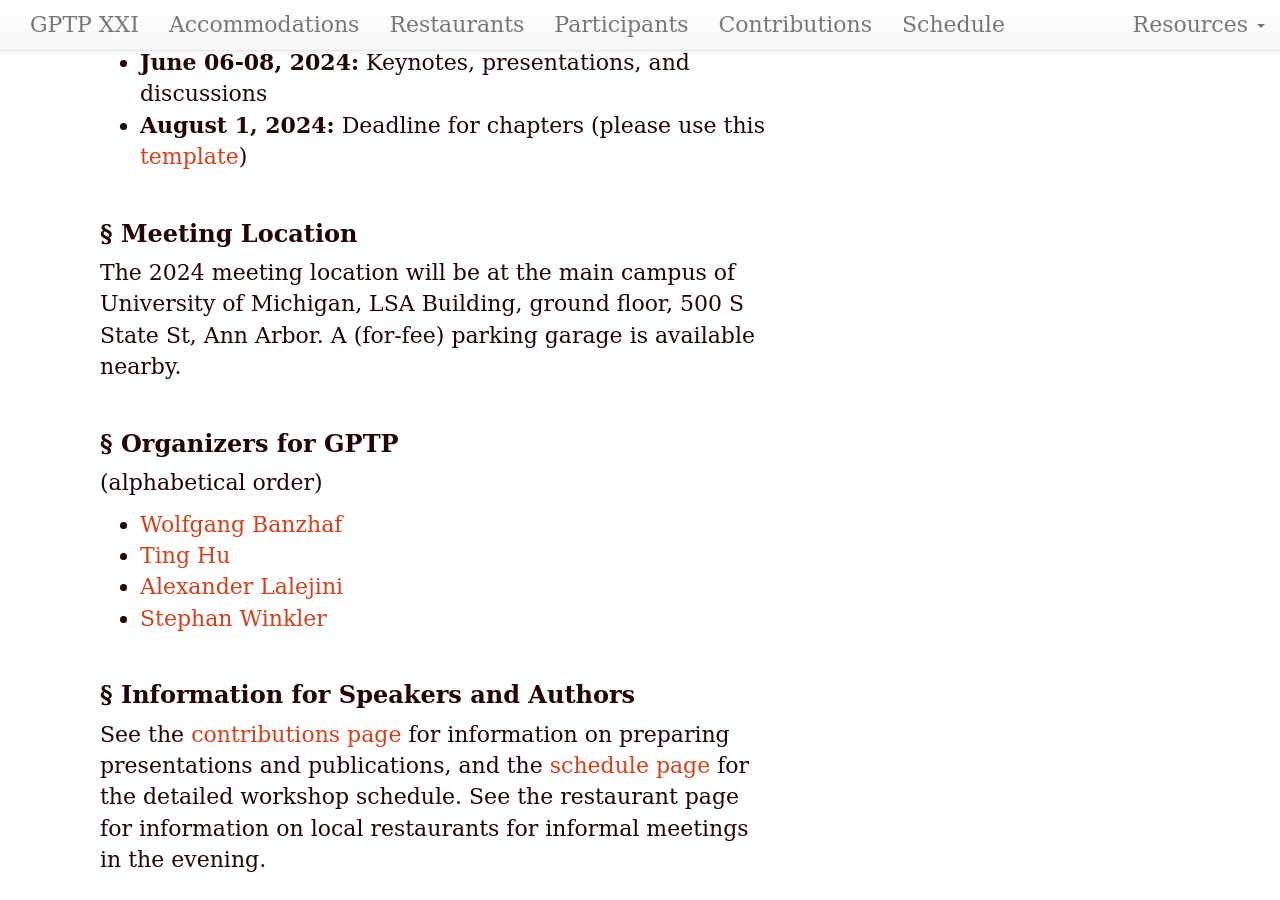
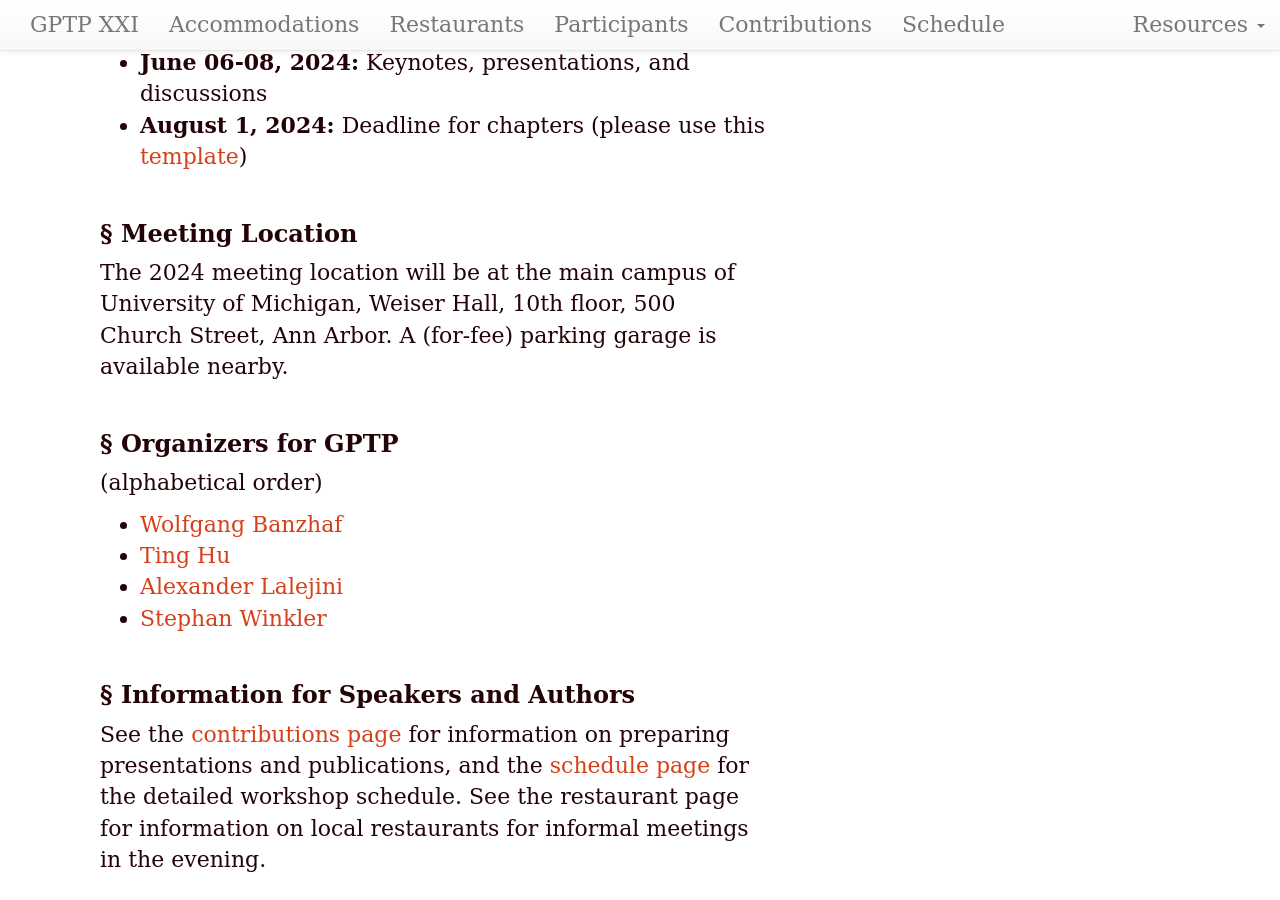
Before and after one commit to GPTP-workshop/gptp-workshop.github.io, a Jekyll site: the page built from index.md, in a window 1280 px wide and 900 px high, scrolled down 438 px. Built offline with Jekyll 4.4.1, drawn with Linux system fonts in a browser that asks for light colours.

Commit message:
Update index.md

```diff
--- a/index.md
+++ b/index.md
@@ -20,7 +20,7 @@ Fall 2022 will see the premiere of GPTP Sandbox, an online GPTP event dedicated
 
 ### Meeting Location
 
-The 2024 meeting location will be at the main campus of University of Michigan, LSA Building, ground floor, 500 S State St, Ann Arbor.
+The 2024 meeting location will be at the main campus of University of Michigan, Weiser Hall, 10th floor, 500 Church Street, Ann Arbor.
 A (for-fee) parking garage is available nearby.
 
 <!--
```
